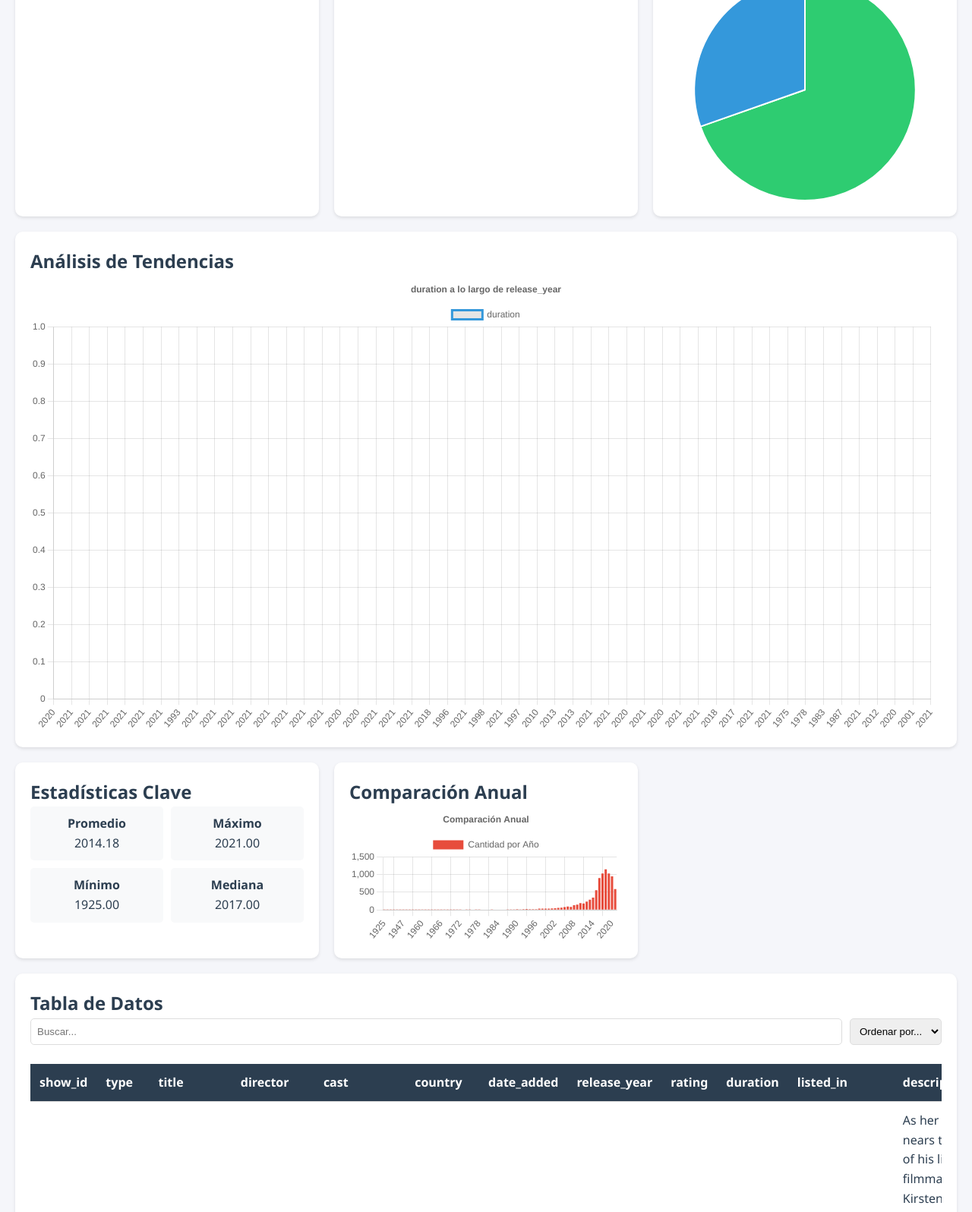
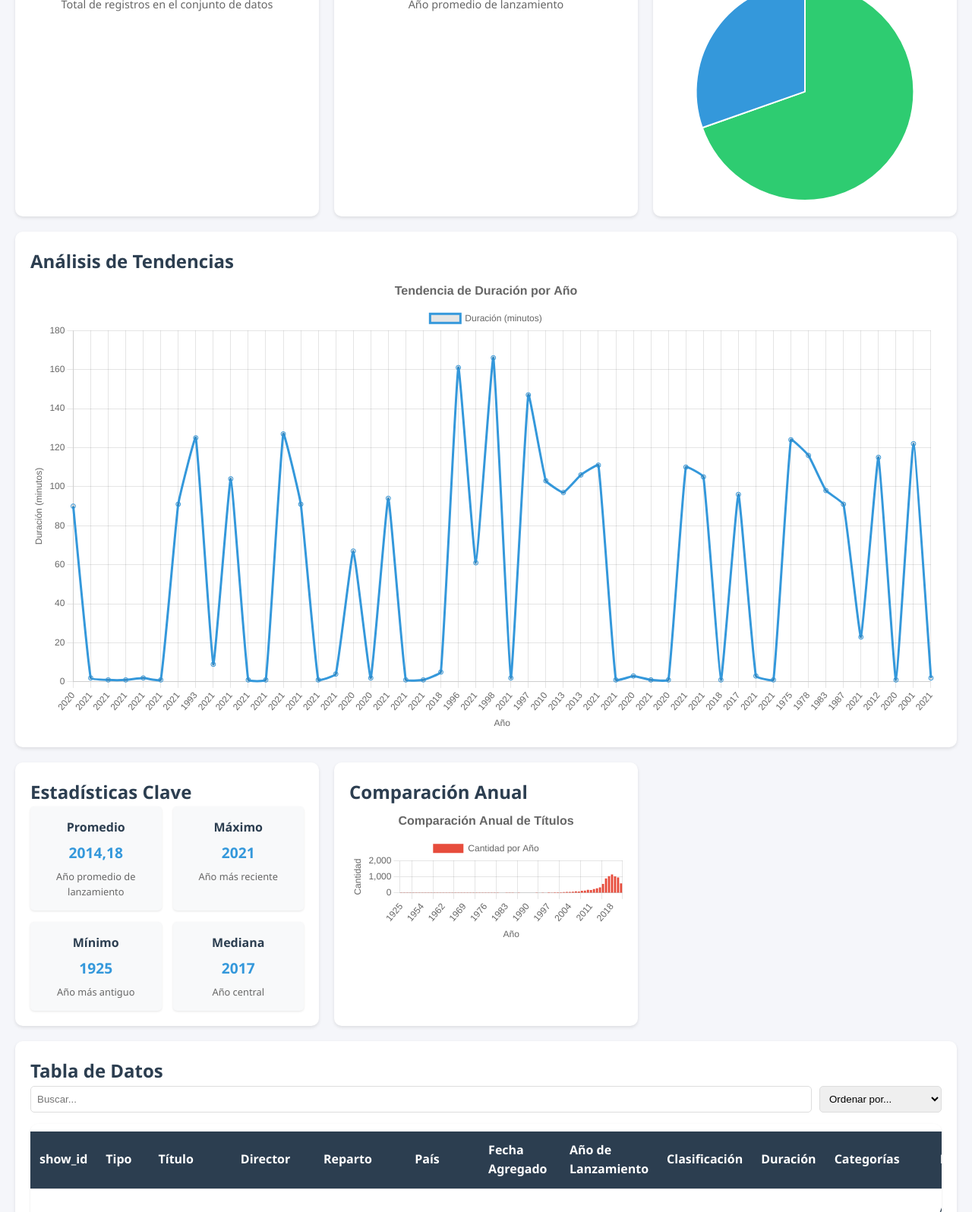
Before and after one commit to HFocko/Dashboard, a website built with Vite: page index.html in a window 1280 px wide. Shown: the part 279-1875 px from the top of the page at 76% size. Built offline with nearby package versions, Linux system fonts and the light colour scheme.

Commit message:
Improve dashboard metrics and descriptions

```diff
--- a/main.js
+++ b/main.js
@@ -26,16 +26,39 @@ async function loadData(filename) {
     }
 }
 
+// Función para formatear números grandes
+function formatNumber(number) {
+    return new Intl.NumberFormat('es-ES').format(number);
+}
+
 // Función para actualizar el total de registros
 function updateTotalRecords(data) {
-    document.getElementById('totalRecords').textContent = data.length;
+    const total = formatNumber(data.length);
+    document.getElementById('totalRecords').innerHTML = `
+        <div class="metric-value">${total}</div>
+        <div class="metric-description">Total de registros en el conjunto de datos</div>
+    `;
 }
 
 // Función para actualizar el promedio general
 function updateAverageMetric(data, column) {
     const values = data.map(item => parseFloat(item[column])).filter(val => !isNaN(val));
+    if (values.length === 0) {
+        document.getElementById('averageMetric').innerHTML = `
+            <div class="metric-value">N/A</div>
+            <div class="metric-description">No hay datos disponibles para calcular el promedio</div>
+        `;
+        return;
+    }
     const average = values.reduce((a, b) => a + b, 0) / values.length;
-    document.getElementById('averageMetric').textContent = average.toFixed(2);
+    const description = column === 'release_year' ?
+        'Año promedio de lanzamiento' :
+        'Promedio de población afectada';
+
+    document.getElementById('averageMetric').innerHTML = `
+        <div class="metric-value">${average.toFixed(2)}</div>
+        <div class="metric-description">${description}</div>
+    `;
 }
 
 // Función para crear o actualizar el gráfico de distribución
@@ -50,6 +73,8 @@ function updateDistributionChart(data, label, values) {
         acc[val] = (acc[val] || 0) + 1;
         return acc;
     }, {});
+
+    const title = label === 'tipo' ? 'Distribución por Tipo de Contenido' : 'Distribución por Año';
 
     distributionChart = new Chart(ctx, {
         type: 'pie',
@@ -71,7 +96,19 @@ function updateDistributionChart(data, label, values) {
             plugins: {
                 title: {
                     display: true,
-                    text: `Distribución por ${label}`
+                    text: title,
+                    font: {
+                        size: 16
+                    }
+                },
+                tooltip: {
+                    callbacks: {
+                        label: function(context) {
+                            const value = context.raw;
+                            const percentage = ((value / values.length) * 100).toFixed(1);
+                            return `${context.label}: ${formatNumber(value)} (${percentage}%)`;
+                        }
+                    }
                 }
             }
         }
@@ -86,15 +123,22 @@ function updateTrendChart(data, xAxis, yAxis) {
         trendChart.destroy();
     }
 
+    const title = yAxis === 'duration' ?
+        'Tendencia de Duración por Año' :
+        'Tendencia de Población Afectada por Año';
+
+    const yAxisLabel = yAxis === 'duration' ? 'Duración (minutos)' : 'Población';
+
     trendChart = new Chart(ctx, {
         type: 'line',
         data: {
             labels: data.map(item => item[xAxis]).slice(0, 50),
             datasets: [{
-                label: yAxis,
-                data: data.map(item => item[yAxis]).slice(0, 50),
+                label: yAxisLabel,
+                data: data.map(item => parseFloat(item[yAxis])).slice(0, 50),
                 borderColor: '#3498db',
-                tension: 0.1
+                tension: 0.1,
+                fill: false
             }]
         },
         options: {
@@ -102,7 +146,33 @@ function updateTrendChart(data, xAxis, yAxis) {
             plugins: {
                 title: {
                     display: true,
-                    text: `${yAxis} a lo largo de ${xAxis}`
+                    text: title,
+                    font: {
+                        size: 16
+                    }
+                },
+                tooltip: {
+                    callbacks: {
+                        label: function(context) {
+                            const value = context.raw;
+                            return `${yAxisLabel}: ${formatNumber(value)}`;
+                        }
+                    }
+                }
+            },
+            scales: {
+                y: {
+                    beginAtZero: true,
+                    title: {
+                        display: true,
+                        text: yAxisLabel
+                    }
+                },
+                x: {
+                    title: {
+                        display: true,
+                        text: 'Año'
+                    }
                 }
             }
         }
@@ -129,6 +199,10 @@ function updateComparisonChart(data, category) {
     const years = Object.keys(yearlyData).sort();
     const counts = years.map(year => yearlyData[year].length);
 
+    const title = category === 'type' ?
+        'Comparación Anual de Títulos' :
+        'Comparación Anual de Casos';
+
     comparisonChart = new Chart(ctx, {
         type: 'bar',
         data: {
@@ -144,7 +218,32 @@ function updateComparisonChart(data, category) {
             plugins: {
                 title: {
                     display: true,
-                    text: 'Comparación Anual'
+                    text: title,
+                    font: {
+                        size: 16
+                    }
+                },
+                tooltip: {
+                    callbacks: {
+                        label: function(context) {
+                            return `Cantidad: ${formatNumber(context.raw)}`;
+                        }
+                    }
+                }
+            },
+            scales: {
+                y: {
+                    beginAtZero: true,
+                    title: {
+                        display: true,
+                        text: 'Cantidad'
+                    }
+                },
+                x: {
+                    title: {
+                        display: true,
+                        text: 'Año'
+                    }
                 }
             }
         }
@@ -162,18 +261,22 @@ function updateStatistics(data, numericColumn) {
             <div>
                 <strong>Promedio</strong>
                 <p>N/A</p>
+                <small>No hay datos disponibles</small>
             </div>
             <div>
                 <strong>Máximo</strong>
                 <p>N/A</p>
+                <small>No hay datos disponibles</small>
             </div>
             <div>
                 <strong>Mínimo</strong>
                 <p>N/A</p>
+                <small>No hay datos disponibles</small>
             </div>
             <div>
                 <strong>Mediana</strong>
                 <p>N/A</p>
+                <small>No hay datos disponibles</small>
             </div>
         `;
         return;
@@ -197,23 +300,39 @@ function updateStatistics(data, numericColumn) {
         median = sortedValues[midPoint];
     }
 
+    const descriptions = numericColumn === 'release_year' ? {
+        avg: 'Año promedio de lanzamiento',
+        max: 'Año más reciente',
+        min: 'Año más antiguo',
+        median: 'Año central'
+    } : {
+        avg: 'Población promedio afectada',
+        max: 'Población máxima afectada',
+        min: 'Población mínima afectada',
+        median: 'Población central'
+    };
+
     const statsContainer = document.getElementById('statistics');
     statsContainer.innerHTML = `
         <div>
             <strong>Promedio</strong>
-            <p>${avg.toFixed(2)}</p>
+            <p>${formatNumber(avg.toFixed(2))}</p>
+            <small>${descriptions.avg}</small>
         </div>
         <div>
             <strong>Máximo</strong>
-            <p>${max.toFixed(2)}</p>
+            <p>${formatNumber(max.toFixed(2))}</p>
+            <small>${descriptions.max}</small>
         </div>
         <div>
             <strong>Mínimo</strong>
-            <p>${min.toFixed(2)}</p>
+            <p>${formatNumber(min.toFixed(2))}</p>
+            <small>${descriptions.min}</small>
         </div>
         <div>
             <strong>Mediana</strong>
-            <p>${median.toFixed(2)}</p>
+            <p>${formatNumber(median.toFixed(2))}</p>
+            <small>${descriptions.median}</small>
         </div>
     `;
 }
@@ -226,12 +345,30 @@ function updateDataTable(data) {
     const tableBody = document.getElementById('tableBody');
     const sortSelect = document.getElementById('sortColumn');
 
+    // Traducir nombres de columnas
+    const headerTranslations = {
+        'type': 'Tipo',
+        'title': 'Título',
+        'director': 'Director',
+        'cast': 'Reparto',
+        'country': 'País',
+        'date_added': 'Fecha Agregado',
+        'release_year': 'Año de Lanzamiento',
+        'rating': 'Clasificación',
+        'duration': 'Duración',
+        'listed_in': 'Categorías',
+        'description': 'Descripción',
+        'Year': 'Año',
+        'Population': 'Población',
+        'Cases': 'Casos'
+    };
+
     // Actualizar opciones de ordenamiento
     sortSelect.innerHTML = '<option value="">Ordenar por...</option>' +
-        headers.map(header => `<option value="${header}">${header}</option>`).join('');
+        headers.map(header => `<option value="${header}">${headerTranslations[header] || header}</option>`).join('');
 
     // Actualizar encabezados
-    headerRow.innerHTML = headers.map(header => `<th>${header}</th>`).join('');
+    headerRow.innerHTML = headers.map(header => `<th>${headerTranslations[header] || header}</th>`).join('');
 
     // Actualizar cuerpo de la tabla
     updateTablePage();
@@ -247,7 +384,10 @@ function updateTablePage() {
     const tableBody = document.getElementById('tableBody');
     tableBody.innerHTML = pageData.map(row => `
         <tr>
-            ${headers.map(header => `<td>${row[header]}</td>`).join('')}
+            ${headers.map(header => {
+                const value = row[header];
+                return `<td>${value !== null && value !== undefined ? value : 'N/A'}</td>`;
+            }).join('')}
         </tr>
     `).join('');
 
@@ -300,7 +440,7 @@ async function initializeDashboard() {
         const searchTerm = e.target.value.toLowerCase();
         const filteredData = currentData.filter(row =>
             Object.values(row).some(value =>
-                value.toString().toLowerCase().includes(searchTerm)
+                value && value.toString().toLowerCase().includes(searchTerm)
             )
         );
         currentPage = 1;
--- a/style.css
+++ b/style.css
@@ -77,24 +77,53 @@ h1 {
 }
 
 .metric {
+    text-align: center;
+    padding: var(--spacing) 0;
+}
+
+.metric-value {
     font-size: 2.5rem;
     font-weight: bold;
     color: var(--secondary-color);
-    text-align: center;
-    margin: var(--spacing) 0;
+    margin-bottom: 5px;
+}
+
+.metric-description {
+    font-size: 0.9rem;
+    color: #666;
 }
 
 .stats-grid {
     display: grid;
     grid-template-columns: repeat(auto-fit, minmax(120px, 1fr));
-    gap: 10px;
+    gap: 15px;
 }
 
 .stats-grid div {
     text-align: center;
-    padding: 10px;
+    padding: 15px;
     background-color: #f8f9fa;
     border-radius: 5px;
+    box-shadow: 0 1px 3px rgba(0,0,0,0.1);
+}
+
+.stats-grid strong {
+    display: block;
+    margin-bottom: 5px;
+    color: var(--primary-color);
+}
+
+.stats-grid p {
+    font-size: 1.2rem;
+    font-weight: bold;
+    color: var(--secondary-color);
+    margin: 5px 0;
+}
+
+.stats-grid small {
+    display: block;
+    font-size: 0.8rem;
+    color: #666;
 }
 
 .table-controls {
@@ -119,6 +148,9 @@ h1 {
 .table-container {
     overflow-x: auto;
     margin-bottom: 15px;
+    background: white;
+    border-radius: var(--border-radius);
+    box-shadow: 0 1px 3px rgba(0,0,0,0.1);
 }
 
 table {
@@ -137,6 +169,8 @@ th {
     background-color: var(--primary-color);
     color: white;
     cursor: pointer;
+    position: sticky;
+    top: 0;
 }
 
 th:hover {
@@ -147,11 +181,16 @@ tr:nth-child(even) {
     background-color: #f9f9f9;
 }
 
+tr:hover {
+    background-color: #f5f5f5;
+}
+
 .pagination {
     display: flex;
     justify-content: center;
     align-items: center;
     gap: 15px;
+    margin-top: 15px;
 }
 
 .pagination button {
@@ -161,11 +200,21 @@ tr:nth-child(even) {
     color: white;
     border-radius: 5px;
     cursor: pointer;
+    transition: background-color 0.2s;
+}
+
+.pagination button:hover:not(:disabled) {
+    background-color: #2980b9;
 }
 
 .pagination button:disabled {
     background-color: #ccc;
     cursor: not-allowed;
+}
+
+#pageInfo {
+    font-size: 0.9rem;
+    color: #666;
 }
 
 .ml-2 {
@@ -194,4 +243,17 @@ tr:nth-child(even) {
     .filters select {
         width: 100%;
     }
+
+    .stats-grid {
+        grid-template-columns: 1fr 1fr;
+    }
+
+    .table-controls {
+        flex-direction: column;
+    }
+
+    .search-input,
+    .sort-select {
+        width: 100%;
+    }
 }
```
